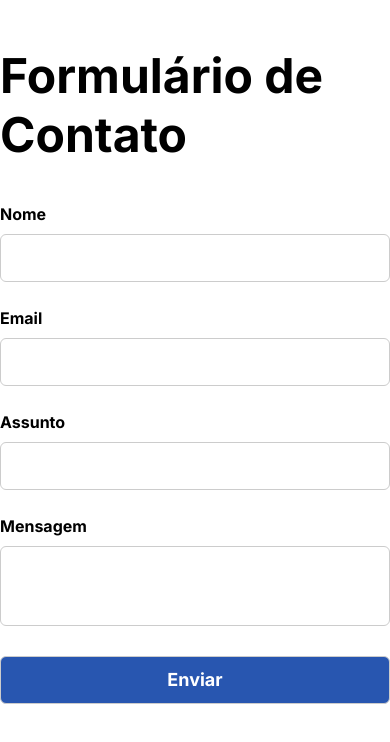
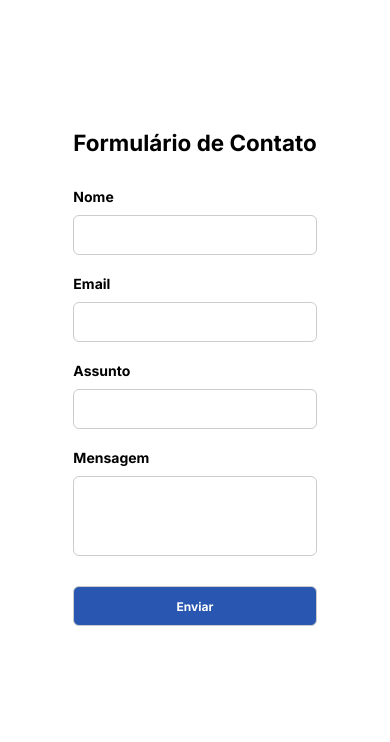
Before and after one commit to DorigonBruno/Formulario, a plain HTML site: page index.html in a window 390 px wide. Drawn offline with Linux system fonts and the light colour scheme.

Commit message:
add-responsivo

```diff
--- a/style.css
+++ b/style.css
@@ -15,6 +15,7 @@
 
 form {
   max-width: 900px;
+  padding: 20px;
 }
 
 input,
@@ -47,13 +48,14 @@ label {
   font-family: "Inter", sans-serif;
   font-weight: 700;
   margin-bottom: 10px;
+  font-size: 1rem;
 }
 
 .message-error {
   margin-bottom: 16px;
   color: #e21111;
   font-family: "inter", sans-serif;
-  font-size: .875rem;
+  font-size: 0.875rem;
 }
 
 button {
@@ -69,3 +71,27 @@ button {
 button:hover {
   background: #1d3d7d;
 }
+
+@media (max-width: 600px) {
+  h1 {
+    font-size: 2rem;
+    margin-bottom: 40px;
+  }
+}
+
+@media (max-width: 400px) {
+  h1 {
+    font-size: 1.4rem;
+    margin-bottom: 32px;
+  }
+  label {
+    font-size: .875rem;
+  }
+input,
+button {
+  height: 40px;
+  margin-bottom: 4px;
+  padding: 10px;
+  font-size: .75rem;
+}
+}
```
